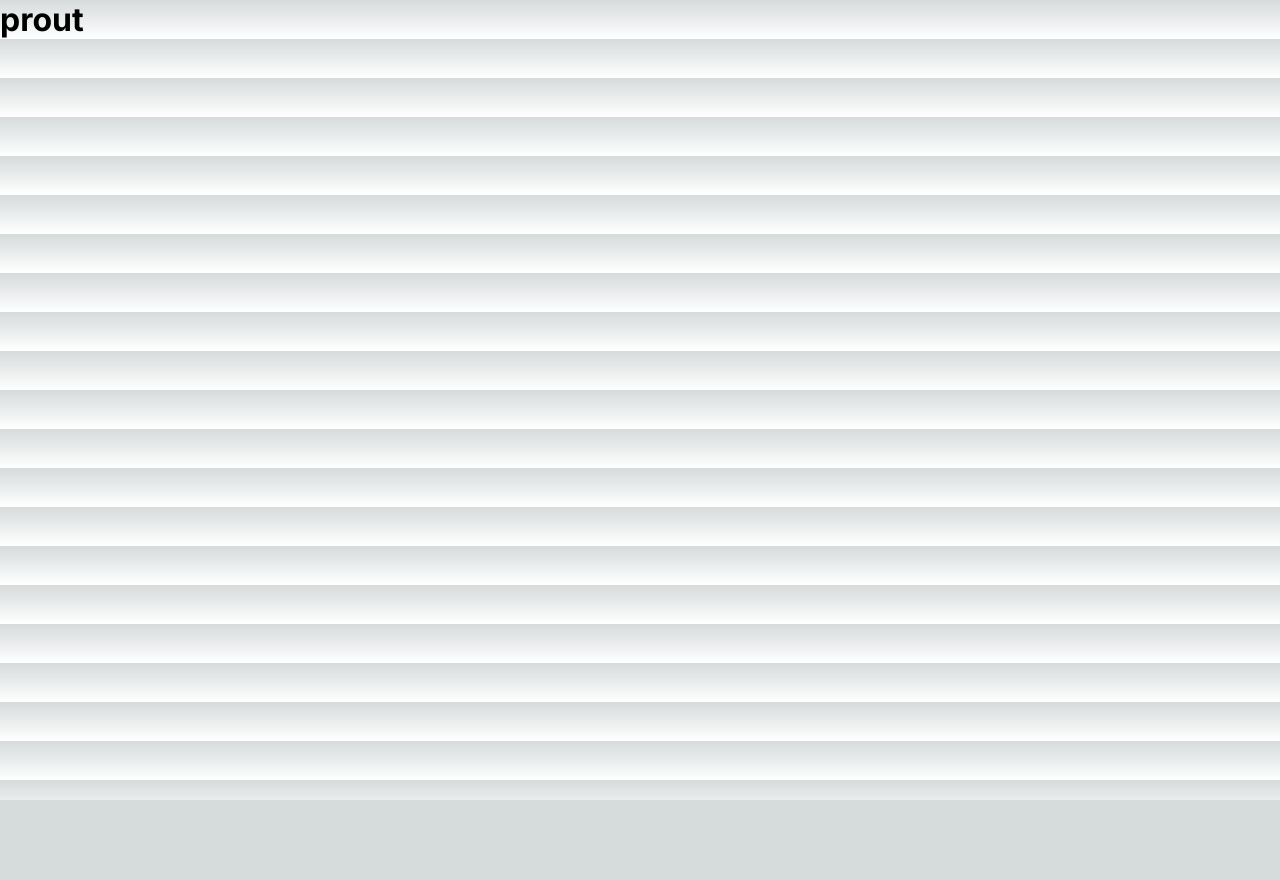
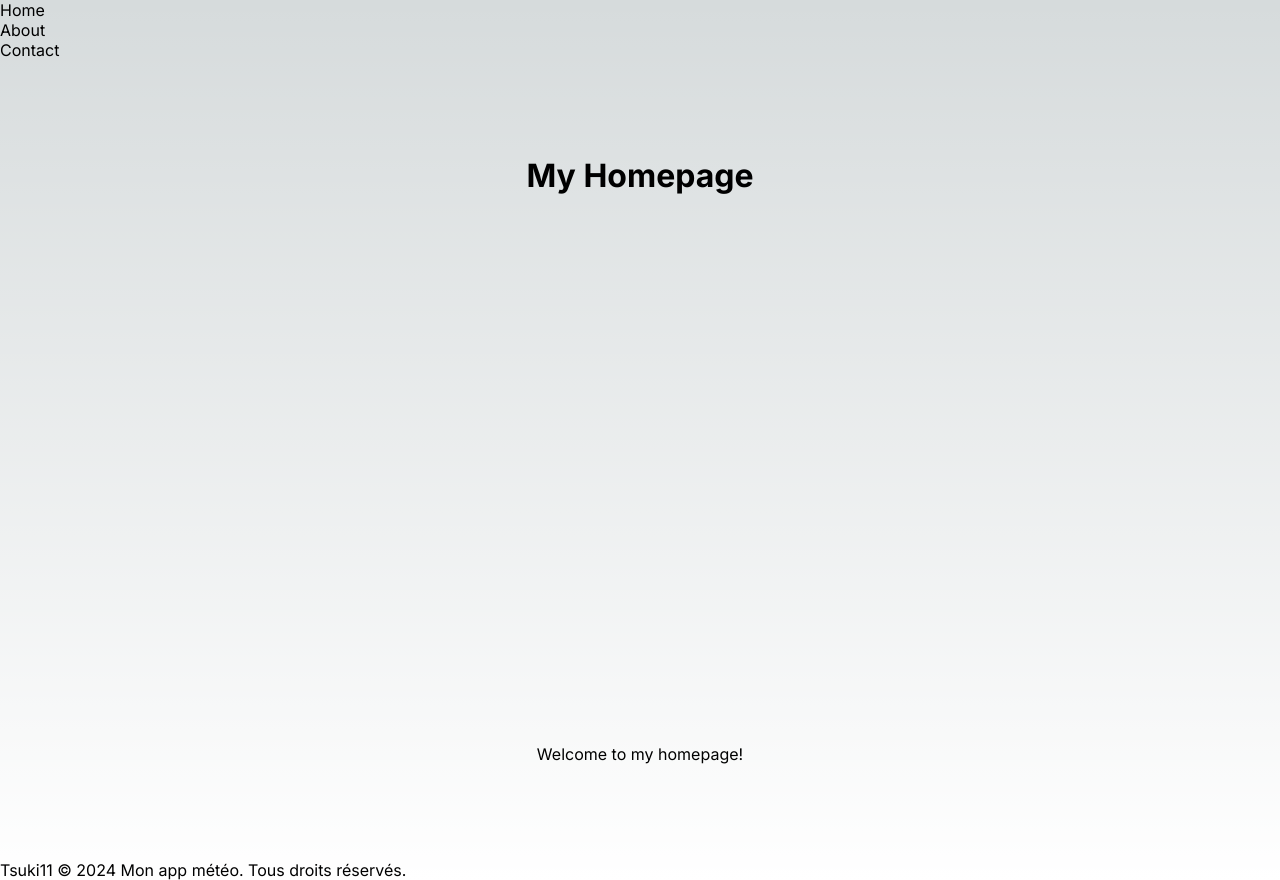
Before and after one commit to NahtanG/meteo_app, a Next.js app: page / in a window 1280 px wide. Before the commit the page ends 800 px from the top, so only its background shows below. Built offline with nearby package versions, Linux system fonts and the light colour scheme.

Commit message:
layout structuration

```diff
--- a/app/layout.js
+++ b/app/layout.js
@@ -11,7 +11,27 @@ export const metadata = {
 export default function RootLayout({ children }) {
   return (
     <html lang="en">
-      <body className={inter.className}>{children}</body>
+      <body className={inter.className}>
+        <header>
+          <nav>
+            <ul>
+              <li>
+                <a href="/">Home</a>
+              </li>
+              <li>
+                <a href="/about">About</a>
+              </li>
+              <li>
+                <a href="/contact">Contact</a>
+              </li>
+            </ul>
+          </nav>
+        </header>
+        <main>{children}</main>
+        <footer>
+          <p>Tsuki11 © 2024 Mon app météo. Tous droits réservés.</p>
+        </footer>
+      </body>
     </html>
   );
 }
--- a/app/page.js
+++ b/app/page.js
@@ -2,5 +2,10 @@ import Image from "next/image";
 import styles from "./page.module.css";
 
 export default function Home() {
-  return <h1>prout</h1>;
+  return (
+    <div className={styles.main}>
+      <h1>My Homepage</h1>
+      <p>Welcome to my homepage!</p>
+    </div>
+  );
 }
```
